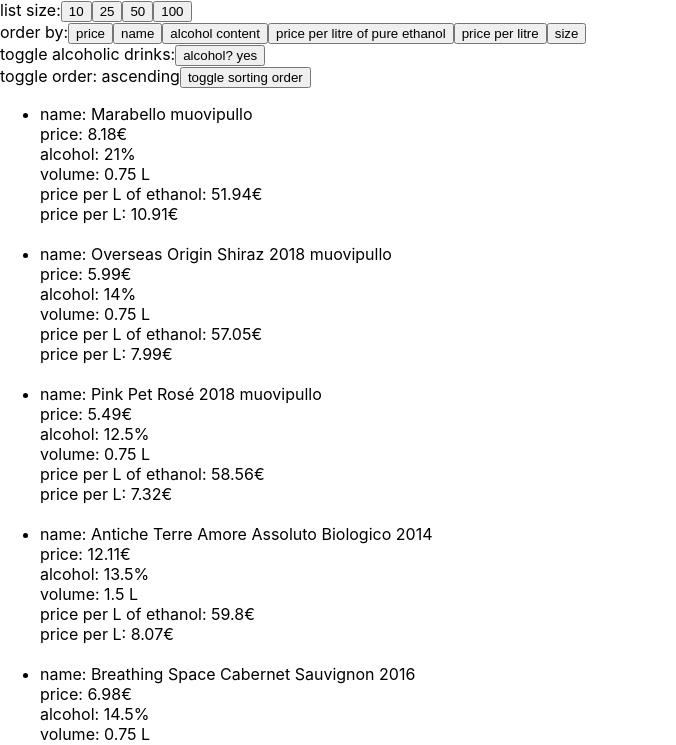
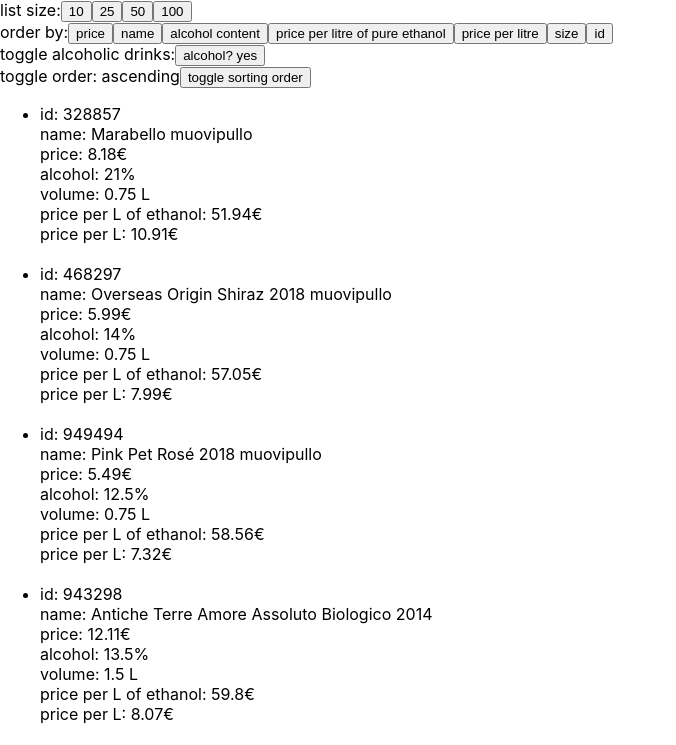
Before and after one commit to nipazu4/alkotest, a React (Create React App) app: page / in a window 1280 px wide. Shown: the top 745 px of the page, without its empty margins (0-676 px from the left). Built offline with nearby package versions, Linux system fonts and the light colour scheme; data requests are answered from the project's data file.

Commit message:
todo-lista ja lisää nappuloita

```diff
--- a/src/components/Drinks.js
+++ b/src/components/Drinks.js
@@ -5,6 +5,7 @@
 const Drink = ({ drink }) => {
     return (
         <li>
+            <div>id: {drink.id}</div>
             <div>name: {drink.name}</div>
             <div>price: {drink.price}€</div>
             <div>alcohol: {drink.alcohol}%</div>
--- a/src/components/Menu.js
+++ b/src/components/Menu.js
@@ -27,6 +27,7 @@
             <button onClick={() => dispatch(setSortMethod("pple"))}>price per litre of pure ethanol</button>
             <button onClick={() => dispatch(setSortMethod("ppl"))}>price per litre</button>
             <button onClick={() => dispatch(setSortMethod("size"))}>size</button>
+            <button onClick={() => dispatch(setSortMethod("id"))}>id</button>
         </div>
     )
 }
--- a/src/selectors/drinkSelector.js
+++ b/src/selectors/drinkSelector.js
@@ -1,5 +1,3 @@
-//TO-DO: Integroi listan koko sortOptions-juttuun ja myöhemmin sivun valintaan.
-
 import { createSelector } from "reselect"
 
 const getDrinks = state => state.drinks
@@ -43,6 +41,9 @@
             case "size":
                 drinks = drinks.sort((a, b) => b.size - a.size)
                 break
+            case "id":
+                drinks = drinks.sort((a, b) => b.id - a.id)
+                break
             default:
                 break
         }
```
Also changed, not shown: TO-DO.txt (added), 1 other file (tests, documents, lock files or other folders).
